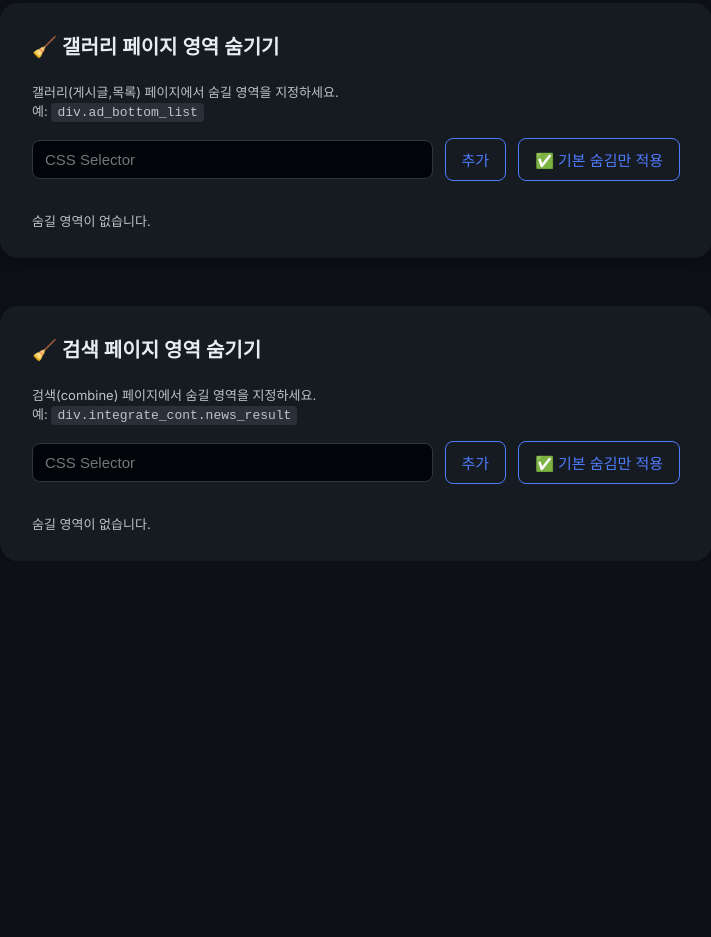
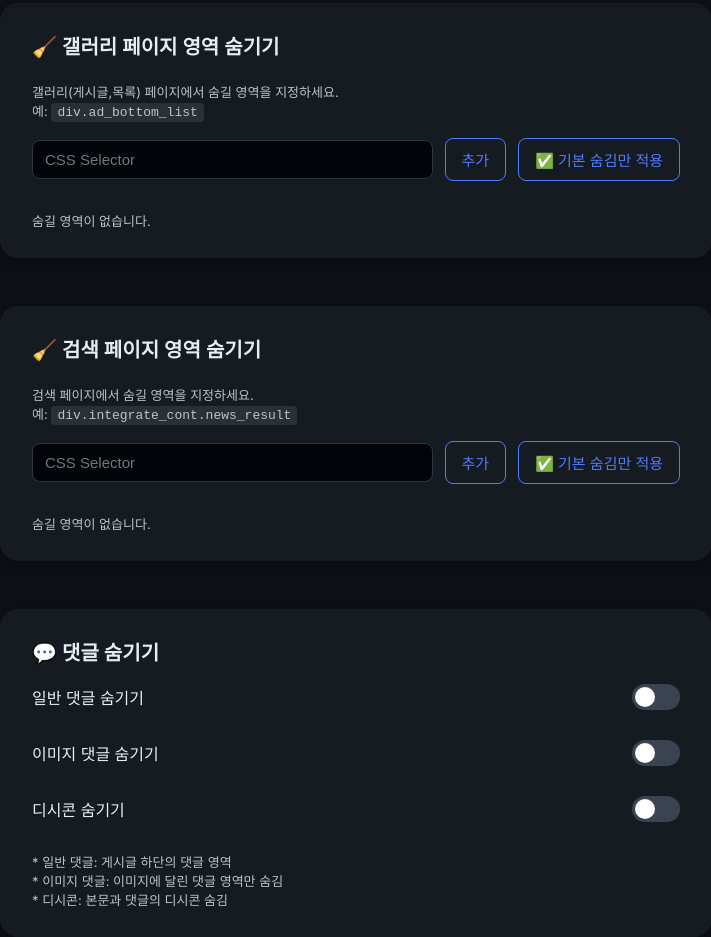
Before and after one commit to diligencefrozen/DCinside-Gallery-Blocker, a browser extension: page options.html in a window 1280 px wide. Shown: the part 2666-3603 px from the top of the page, without its empty margins (284-995 px from the left). Before the commit the page ends 3227 px from the top, so only its background shows below. Drawn offline with Linux system fonts and the light colour scheme.

Commit message:
Add comment hiding options to options.html

```diff
--- a/options.html
+++ b/options.html
@@ -143,7 +143,7 @@
   <!-- 검색 페이지 숨김 -->
   <section class="card">
     <h2>🧹 검색 페이지 영역 숨기기</h2>
-    <p class="note">검색(combine) 페이지에서 숨길 영역을 지정하세요.<br>
+    <p class="note">검색 페이지에서 숨길 영역을 지정하세요.<br>
       예: <code>div.integrate_cont.news_result</code></p>
     <div class="row">
       <input id="newSearchSel" type="text" placeholder="CSS Selector">
@@ -152,6 +152,35 @@
     </div>
     <ul id="searchSelList"></ul>
   </section>
+
+  <!-- 댓글 숨기기 -->
+  <section class="card">
+    <h2>💬 댓글 숨기기</h2>
+    <div class="row" style="justify-content:space-between;margin-bottom:12px">
+      <span>일반 댓글 숨기기</span>
+      <label class="switch" title="일반 댓글 숨기기">
+        <input type="checkbox" id="hideComment">
+        <span class="slider"></span>
+      </label>
+    </div>
+    <div class="row" style="justify-content:space-between;margin-bottom:12px">
+      <span>이미지 댓글 숨기기</span>
+      <label class="switch" title="이미지 댓글 숨기기">
+        <input type="checkbox" id="hideImgComment">
+        <span class="slider"></span>
+      </label>
+    </div>
+    <div class="row" style="justify-content:space-between">
+      <span>디시콘 숨기기</span>
+      <label class="switch" title="디시콘 숨기기">
+        <input type="checkbox" id="hideDccon">
+        <span class="slider"></span>
+      </label>
+    </div>
+    <p class="note" style="margin-top:12px">* 일반 댓글: 게시글 하단의 댓글 영역<br>
+    * 이미지 댓글: 이미지에 달린 댓글 영역만 숨김<br>
+    * 디시콘: 본문과 댓글의 디시콘 숨김</p>
+  </section>
 </main>
 
 <script src="options.js"></script>
```
